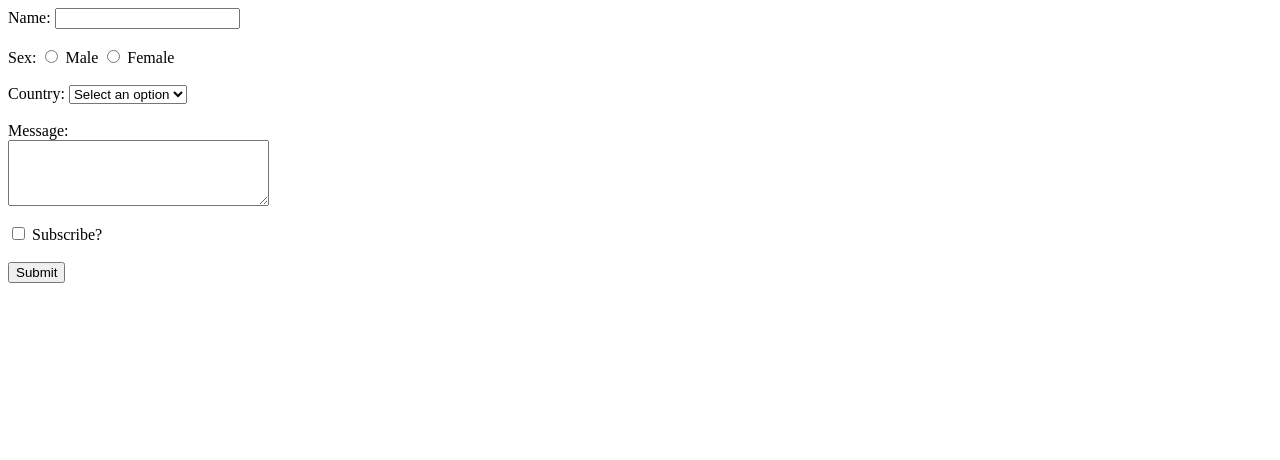
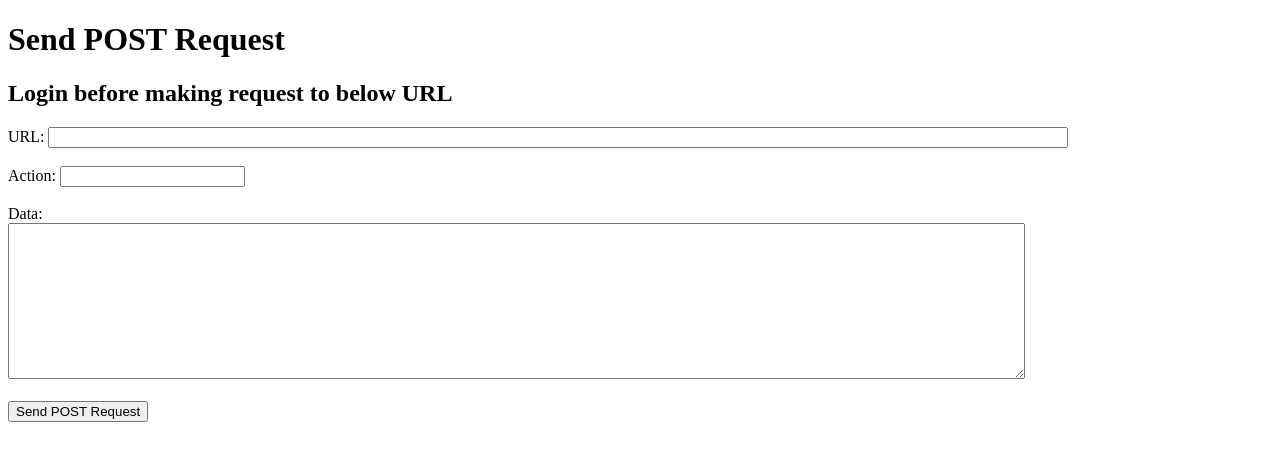
Before and after one commit to wansyaa/ES2024, a plain HTML site: page index.html in a window 1280 px wide. Drawn offline with Linux system fonts and the light colour scheme.

Commit message:
update index

```diff
--- a/index.html
+++ b/index.html
@@ -1,21 +1,61 @@
-<form>
-    <label for="name">Name:</label>
-    <input type="text" name="name"><br><br>
-    <label for="sex">Sex:</label>
-    <input type="radio" name="sex" id="male" value="male">
-    <label for="male">Male</label>
-    <input type="radio" name="sex" id="female" value="female">
-    <label for="female">Female</label> <br><br>
-    <label for="country">Country: </label>
-    <select name="country" id="country">
-        <option>Select an option</option>
-        <option value="nepal">Nepal</option>
-        <option value="usa">USA</option>
-        <option value="australia">Australia</option>
-    </select><br><br>
-    <label for="message">Message:</label><br>
-    <textarea name="message" id="message" cols="30" rows="4"></textarea><br><br>
-    <input type="checkbox" name="newsletter" id="newsletter">
-    <label for="newsletter">Subscribe?</label><br><br>
-    <input type="submit" value="Submit">
-</form>
+<!DOCTYPE html>
+<html lang="en">
+<head>
+    <meta charset="UTF-8">
+    <title>POST Request Form</title>
+    <style>
+        input[type="text"], textarea {
+            width: 80%;
+        }
+    </style>
+</head>
+<body>
+    <h1>Send POST Request</h1>
+	<h2>Login before making request to below URL</h2>
+    <form id="postForm" target="_blank">
+        <label for="url">URL:</label>
+        <input type="text" id="url" name="url" value="" required><br><br>
+
+		<label for="Action">Action:</label>
+        <input type="Action" id="url" name="Action" value="" required><br><br>
+
+        <label for="Data">Data:</label><br>
+        <textarea id="Data" name="Data" rows="10" cols="50" required></textarea><br><br>
+
+        <button type="button" onclick="sendPostRequest()">Send POST Request</button>
+    </form>
+
+    <script>
+        function sendPostRequest() {
+            var url = document.getElementById('url').value;
+            var jsonData = document.getElementById('jsonData').value;
+
+            // Create a form
+            var form = document.createElement('form');
+            form.method = 'POST';
+            form.action = url;
+            //form.target = '_blank'; // Open in a new tab
+
+            // Add JSON data as a hidden input
+            var inputData = document.createElement('inputData');
+            inputData.type = 'Data';
+            inputData.name = 'Data';
+            inputData.value = Data;
+            form.appendChild(inputData);
+
+			var inputData = document.createElement('inputAction');
+            inputAction.type = 'Action';
+            inputAction.name = 'Action';
+            inputAction.value = Action;
+            form.appendChild(inputAction);
+
+            // Append the form to the body and submit it
+            document.body.appendChild(form);
+            form.submit();
+
+            // Remove the form after submission
+            document.body.removeChild(form);
+        }
+    </script>
+</body>
+</html>
```
